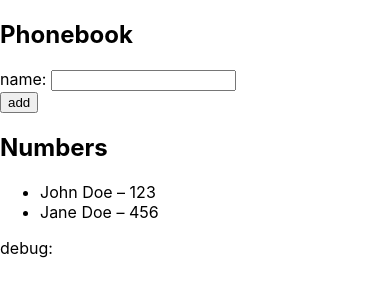
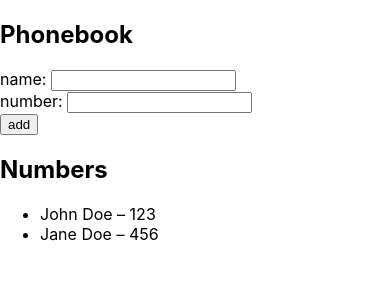
Before and after one commit to ika-codes/fullstackopen, a React (Create React App) app in the folder part2/phonebook/: page / in a window 390 px wide. Shown: the top 300 px of the page. Built offline with nearby package versions, Linux system fonts and the light colour scheme.

Commit message:
Finish Phonebook step 3

```diff
--- a/part2/phonebook/src/App.js
+++ b/part2/phonebook/src/App.js
@@ -4,21 +4,25 @@
 const App = props => {
     const [persons, setPersons] = useState(props.entries);
     const [newName, setNewName] = useState("");
+    const [newNumber, setNewNumber] = useState("");
 
     const rows = () =>
         persons.map(entry => <Entry key={entry.name} entry={entry} />);
 
     const addPerson = event => {
         event.preventDefault();
-        let checkName = persons.filter(x => x.name === newName);
+        let checkName = persons.filter(
+            x => x.name.toLowerCase() === newName.toLowerCase()
+        );
 
         if (checkName.length === 0) {
             const personObject = {
                 name: newName,
-                number: ""
+                number: newNumber
             };
             setPersons(persons.concat(personObject));
             setNewName("");
+            setNewNumber("");
         } else {
             window.alert(`${newName} is already added to phonebook`);
         }
@@ -26,6 +30,10 @@
 
     const handleNameChange = event => {
         setNewName(event.target.value);
+    };
+
+    const handleNumberChange = event => {
+        setNewNumber(event.target.value);
     };
 
     return (
@@ -36,12 +44,15 @@
                     name: <input value={newName} onChange={handleNameChange} />
                 </div>
                 <div>
+                    number:{" "}
+                    <input value={newNumber} onChange={handleNumberChange} />
+                </div>
+                <div>
                     <button type="submit">add</button>
                 </div>
             </form>
             <h2>Numbers</h2>
             <ul>{rows()}</ul>
-            <div>debug: {newName}</div>
         </div>
     );
 };
```
